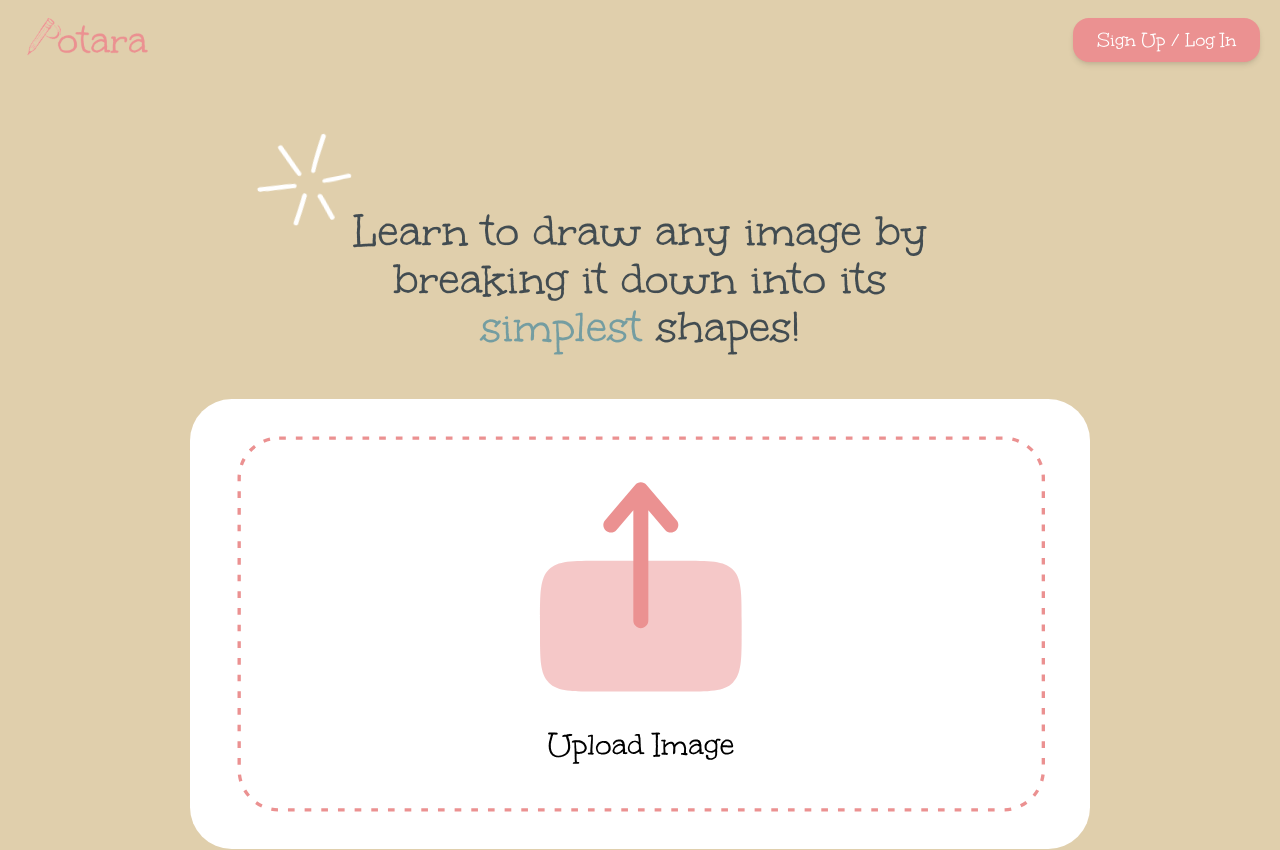
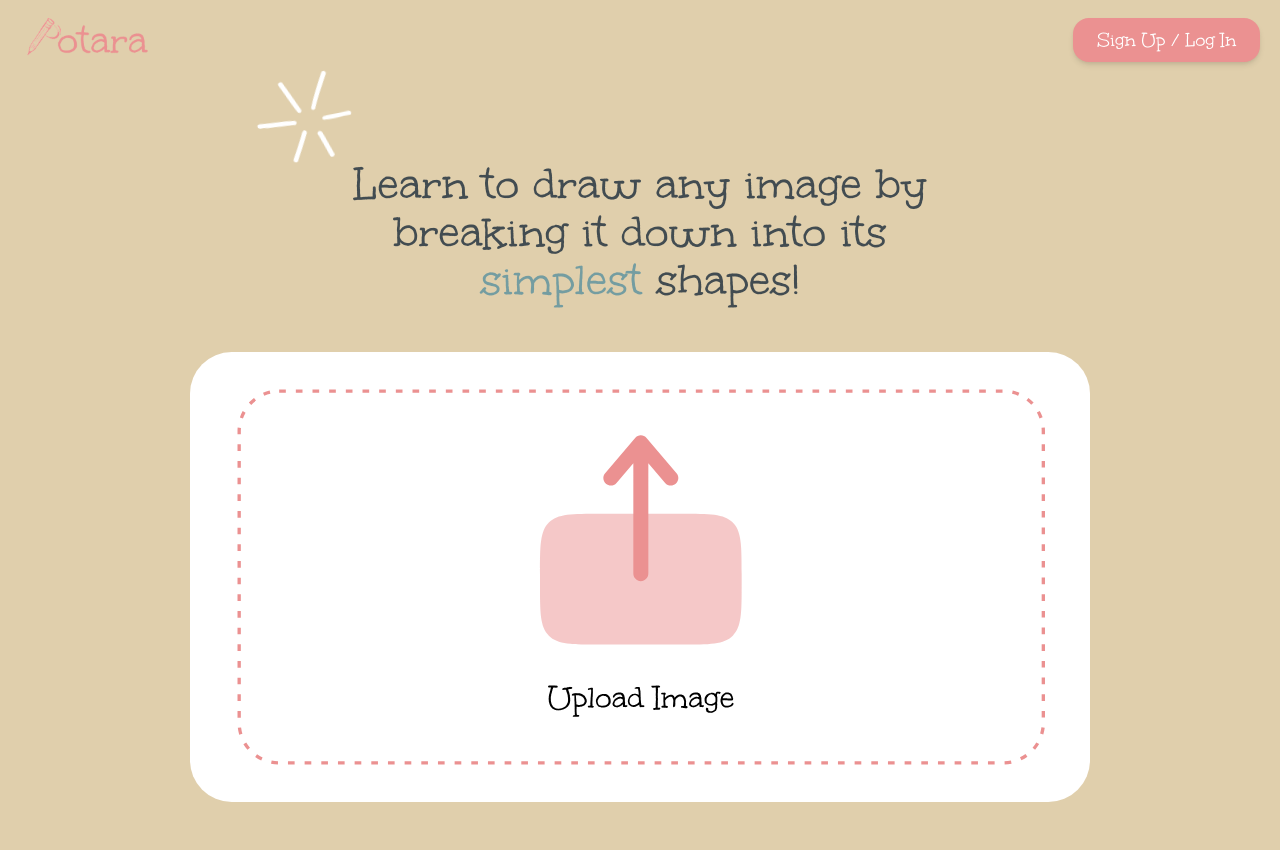
Before and after one commit to Potara-art/Potara, a React (Vite) app in the folder frontend/: page /start in a window 1280 px wide. Shown: the top 850 px of the page. Built offline with nearby package versions, Linux system fonts and the light colour scheme.

Commit message:
changed small ui features

```diff
--- a/frontend/src/App.jsx
+++ b/frontend/src/App.jsx
@@ -6,13 +6,17 @@ import star from './assets/star.png'
 import swirl from './assets/swirl.png'
 import heart from './assets/heart.png'
 import squiggle from './assets/Squiggle.svg'
+import Header from './components/Header'
 
 function App()
 {
   const navigate = useNavigate()
 
   return (
-    <div className="relative h-screen overflow-hidden flex flex-col items-center justify-start pt-36">
+    <>
+    <div className="relative h-screen overflow-hidden">
+      <Header></Header>
+      <div className='flex flex-col items-center justify-start pt-36'>
 
       {/* Foreground content */}
       <div className="relative z-10 flex flex-col items-center">
@@ -70,6 +74,8 @@ function App()
         className="absolute bottom-0 left-1/2 -translate-x-1/2 w-[100%] z-0"
       />
     </div>
+    </div>
+    </>
   )
 }
 
--- a/frontend/src/Start/Start.jsx
+++ b/frontend/src/Start/Start.jsx
@@ -18,13 +18,13 @@ function Start()
       <Header />
 
       {/* Push content below fixed header height (match your header h-20) */}
-      <main className="pt-2">
+      <main className="">
         {/* hero */}
-        <div className="min-h-screen flex justify-center items-center bg-beige">
+        <div className="min-h-screen flex justify-center bg-beige mt-20">
           {/* anchor spark to this box */}
           <div className="text-center relative">
-            <img className="absolute left-[60px] animate-tilt-snap-2" src={spark} alt="" />
-            <p className="font-unkempt text-5xl almost-black max-w-xl mx-auto mb-12 mt-20">
+            <img className="absolute left-[60px] animate-tilt-snap-2 -top-24" src={spark} alt="" />
+            <p className="font-unkempt text-5xl almost-black max-w-xl mx-auto mb-12 mt-0">
               Learn to draw any image by breaking it down into its{" "}
               <span className="awesome-blue">simplest</span> shapes!
             </p>
@@ -35,7 +35,7 @@ function Start()
         </div>
 
         {/* instructions bar */}
-        <div className="flex flex-col h-40 mt-20 bg-sillyyellow text-center justify-center items-center w-full relative">
+        <div className="flex flex-col h-40 mt-0 bg-sillyyellow text-center justify-center items-center w-full relative">
           <h1 className="font-kavivanar almost-black text-6xl">I N S T R U C T I O N S</h1>
 
           {/* now these anchor to the yellow bar */}
```
